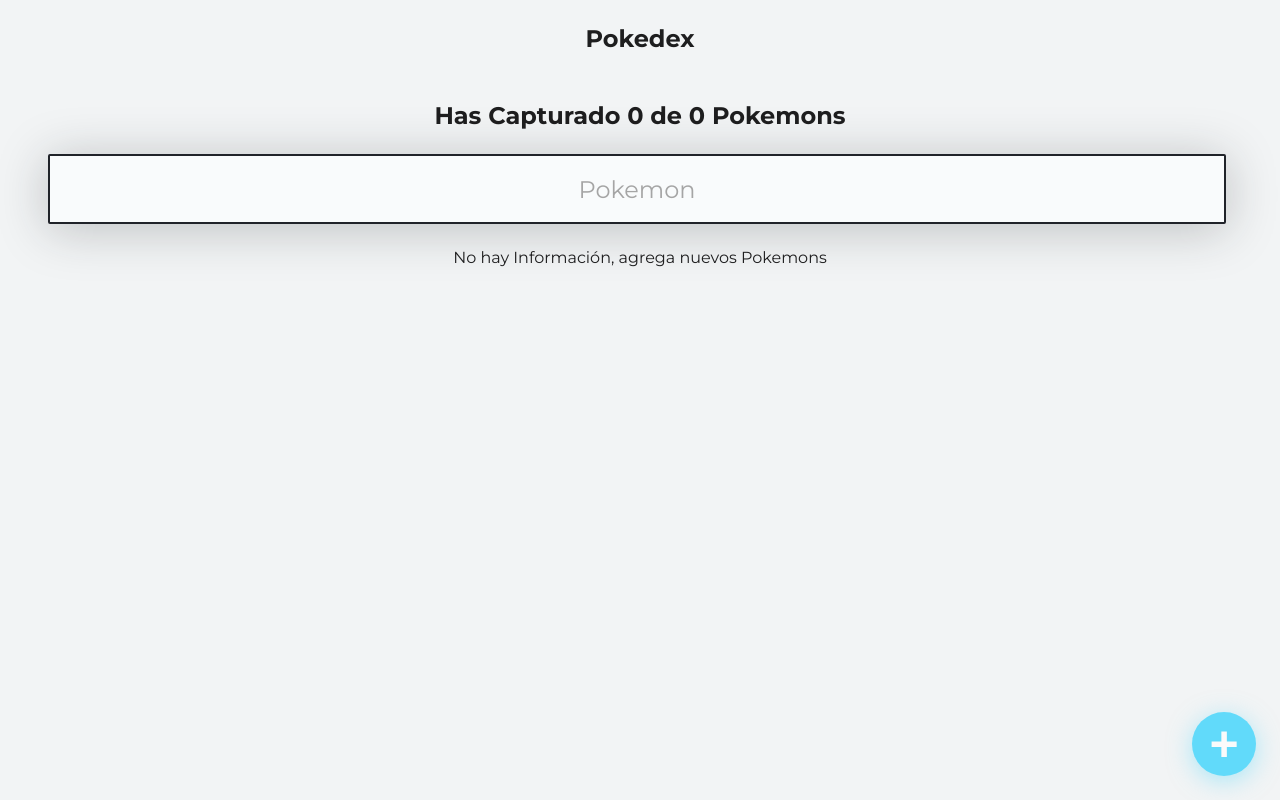
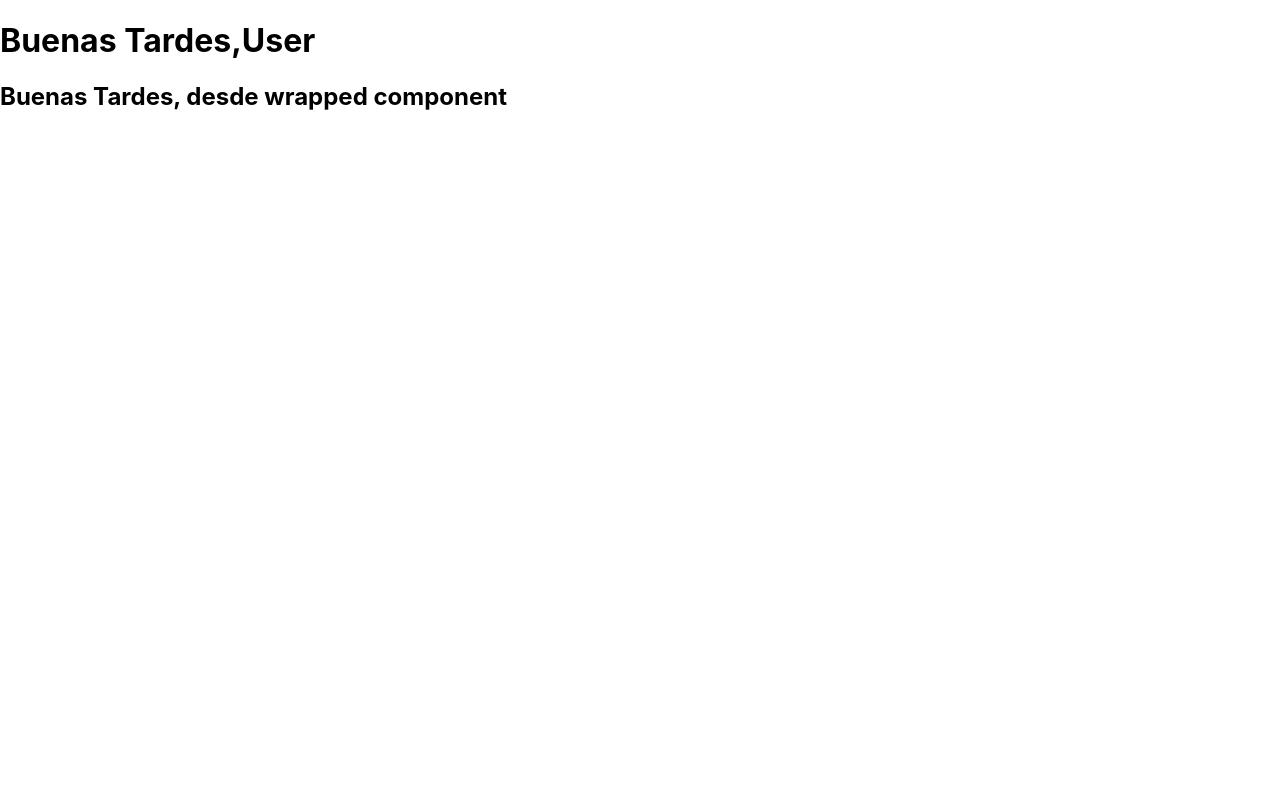
Before and after one commit to Edgar552/reacttrainning, a React (Create React App) app: page / in a window 1280 px wide. Built offline with nearby package versions, Linux system fonts and the light colour scheme.

Commit message:
high order components

```diff
--- a/src/components/PokemonHeader.js
+++ b/src/components/PokemonHeader.js
@@ -4,8 +4,7 @@
     return (
         <header>
             {
-                React.Children
-                    .toArray((children))
+                React.Children.toArray((children))
                     .map(child => React.cloneElement(child, {loading}))
             }
         </header>
--- a/src/index.js
+++ b/src/index.js
@@ -1,17 +1,45 @@
 import React from 'react';
 import ReactDOM from 'react-dom/client';
 import './css/index.css';
-import App from './App';
+// import App from './App';
 import reportWebVitals from './reportWebVitals';
 
 const root = ReactDOM.createRoot(document.getElementById('root'));
+
+
+function App(props){
+    return(
+        <h1>{props.greeting},{props.nombre}</h1>
+    );
+}
+
+
+function withGreeting(WrappedComponent){
+
+    return function WrappedComponentWithGreeting(greeting){
+        return function ComponentApp(props){
+            return(
+                <React.Fragment>
+                    <WrappedComponent {...props} greeting={greeting}/>
+                    <h2>Buenas Tardes, desde wrapped component</h2>
+                </React.Fragment>
+            );
+        }
+}
+}
+
+const AppWithGreeting= withGreeting(App)("Buenas Tardes");
+
+
 root.render(
   <React.StrictMode>
-    <App/>
+    <AppWithGreeting  nombre="User"/>
   </React.StrictMode>
 );
+
+
 
 // If you want to start measuring performance in your app, pass a function
 // to log results (for example: reportWebVitals(console.log))
 // or send to an analytics endpoint. Learn more: https://bit.ly/CRA-vitals
-reportWebVitals();
+// reportWebVitals();
```
